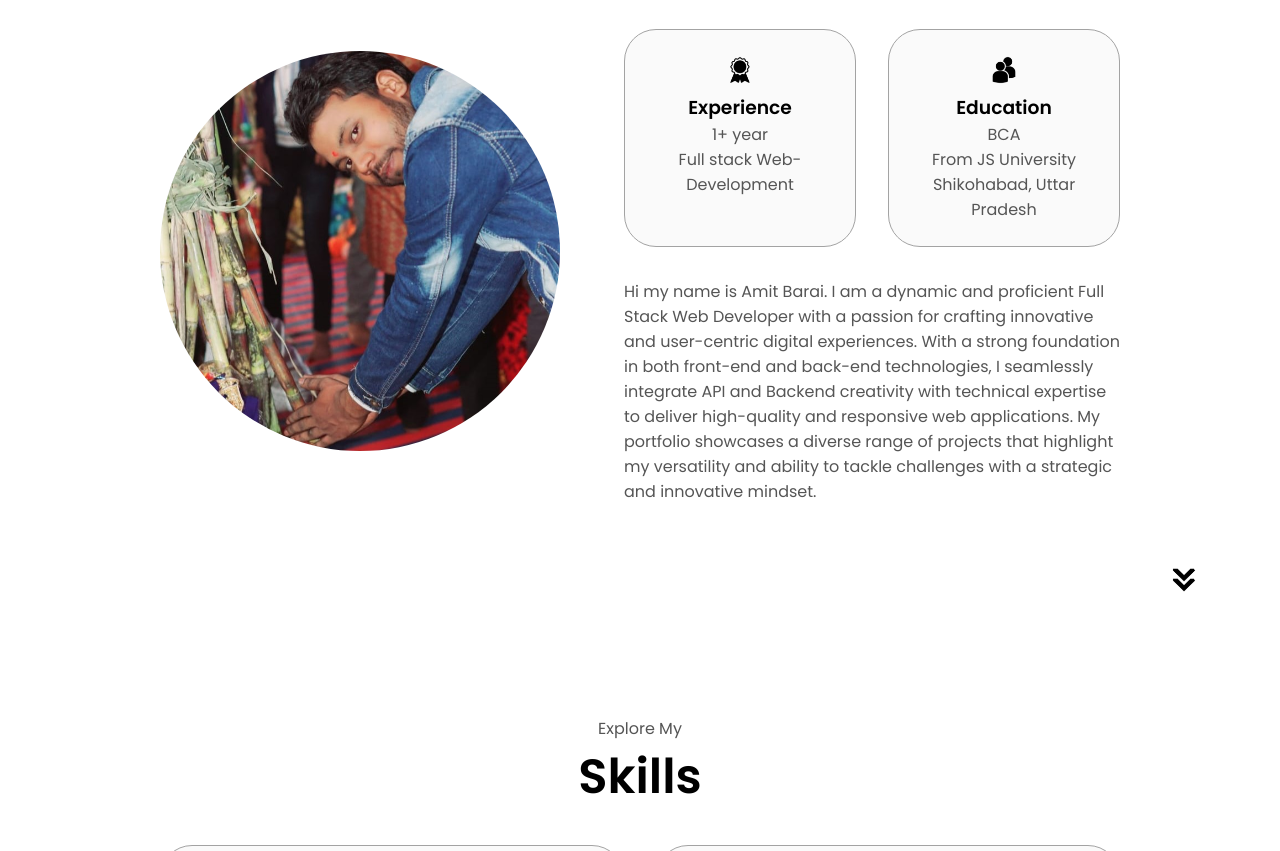
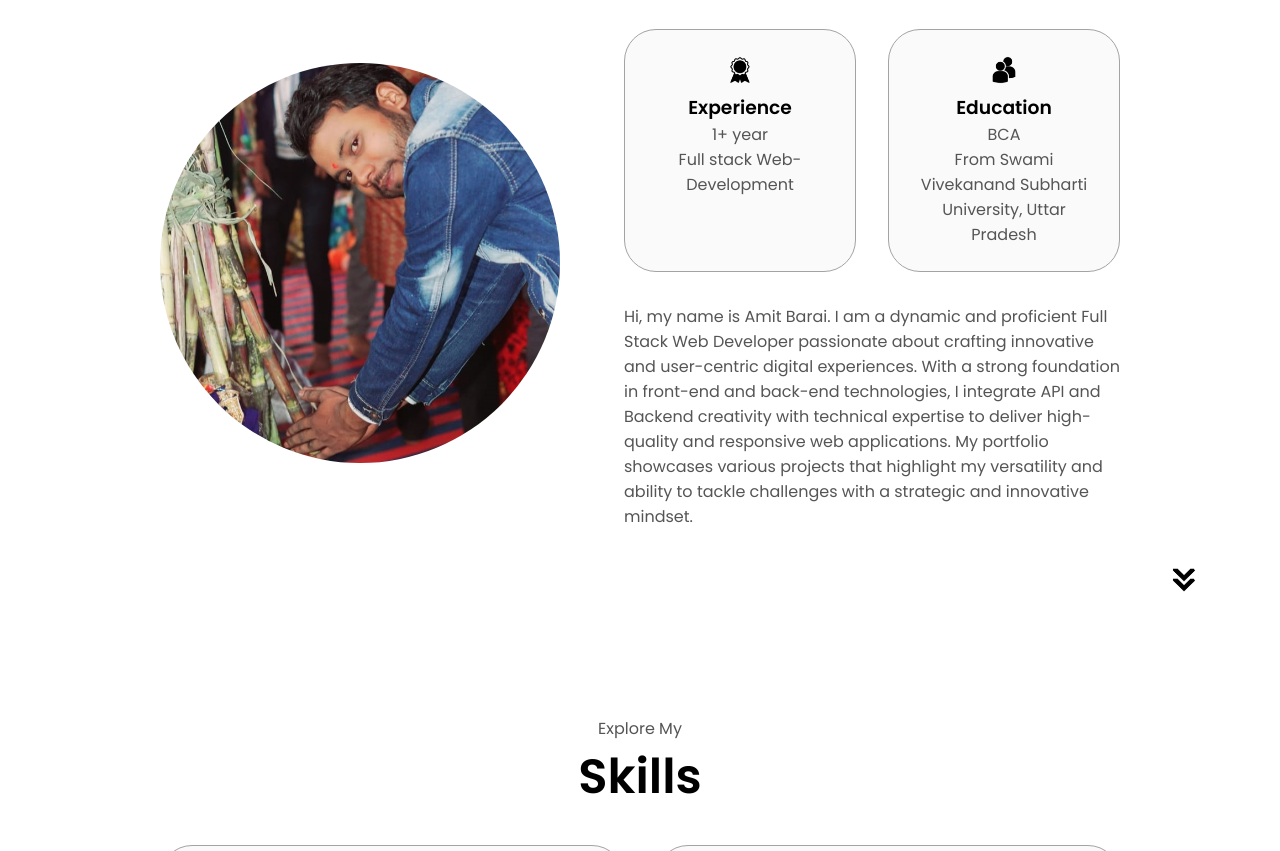
Before and after one commit to Amit-Barai123/My-portfilio, a plain HTML site: page index.html in a window 1280 px wide. Shown: the part 1028-1879 px from the top of the page. Drawn offline with Linux system fonts and the light colour scheme.

Commit message:
Update index.html

```diff
--- a/index.html
+++ b/index.html
@@ -128,12 +128,12 @@
                 class="icon"
               />
               <h3>Education</h3>
-              <p>BCA<br />From JS University Shikohabad, Uttar Pradesh </p>
+              <p>BCA<br />From Swami Vivekanand Subharti University, Uttar Pradesh </p>
             </div>
           </div>
           <div class="text-container">
             <p>
-              Hi my name is  Amit Barai. I am a dynamic and proficient Full Stack Web Developer with a passion for crafting innovative and user-centric digital experiences. With a strong foundation in both front-end and back-end technologies, I seamlessly integrate API and Backend creativity with technical expertise to deliver high-quality and responsive web applications. My portfolio showcases a diverse range of projects that highlight my versatility and ability to tackle challenges with a strategic and innovative mindset.
+              Hi, my name is  Amit Barai. I am a dynamic and proficient Full Stack Web Developer passionate about crafting innovative and user-centric digital experiences. With a strong foundation in front-end and back-end technologies, I integrate API and Backend creativity with technical expertise to deliver high-quality and responsive web applications. My portfolio showcases various projects that highlight my versatility and ability to tackle challenges with a strategic and innovative mindset.
             </p>
           </div>
         </div>
```
